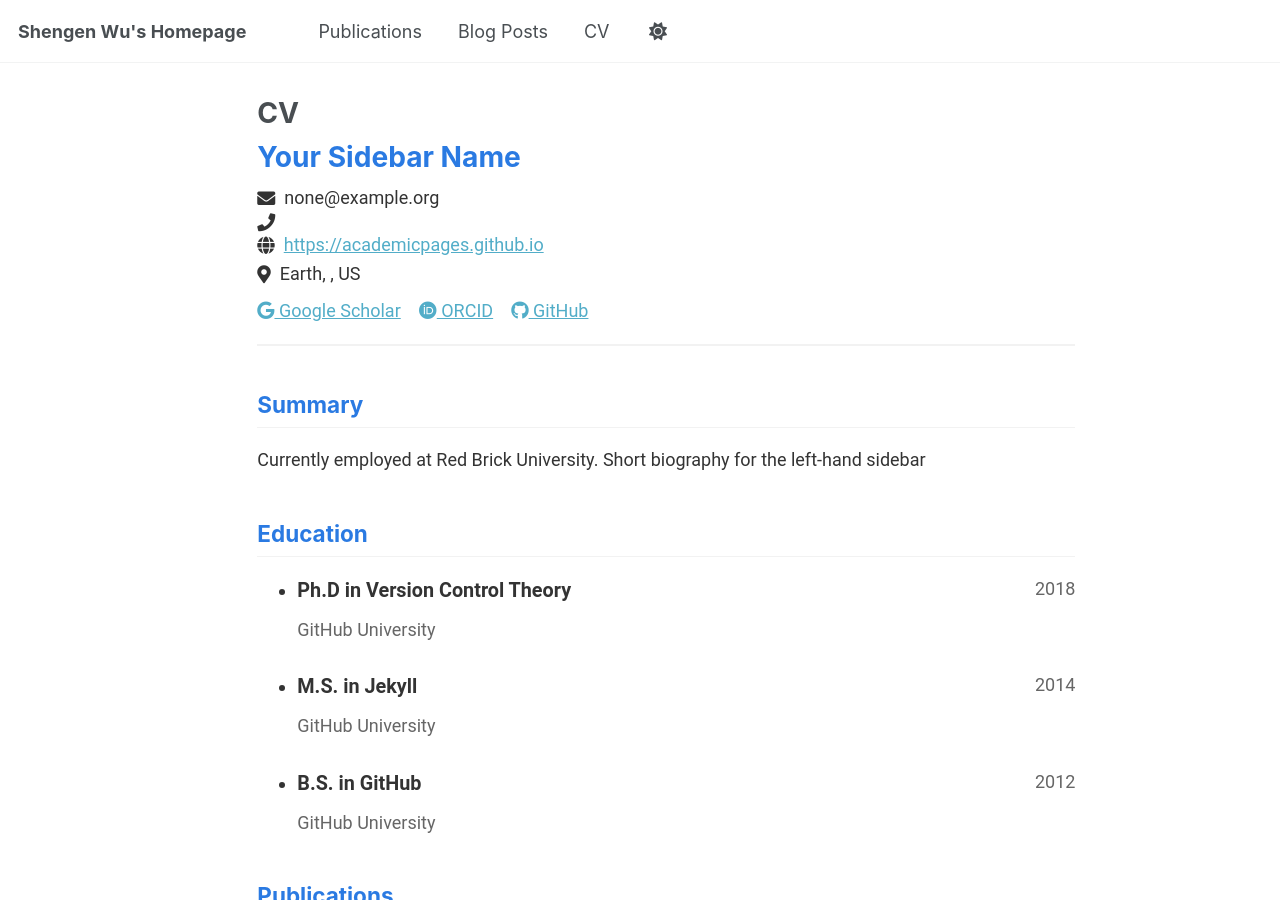
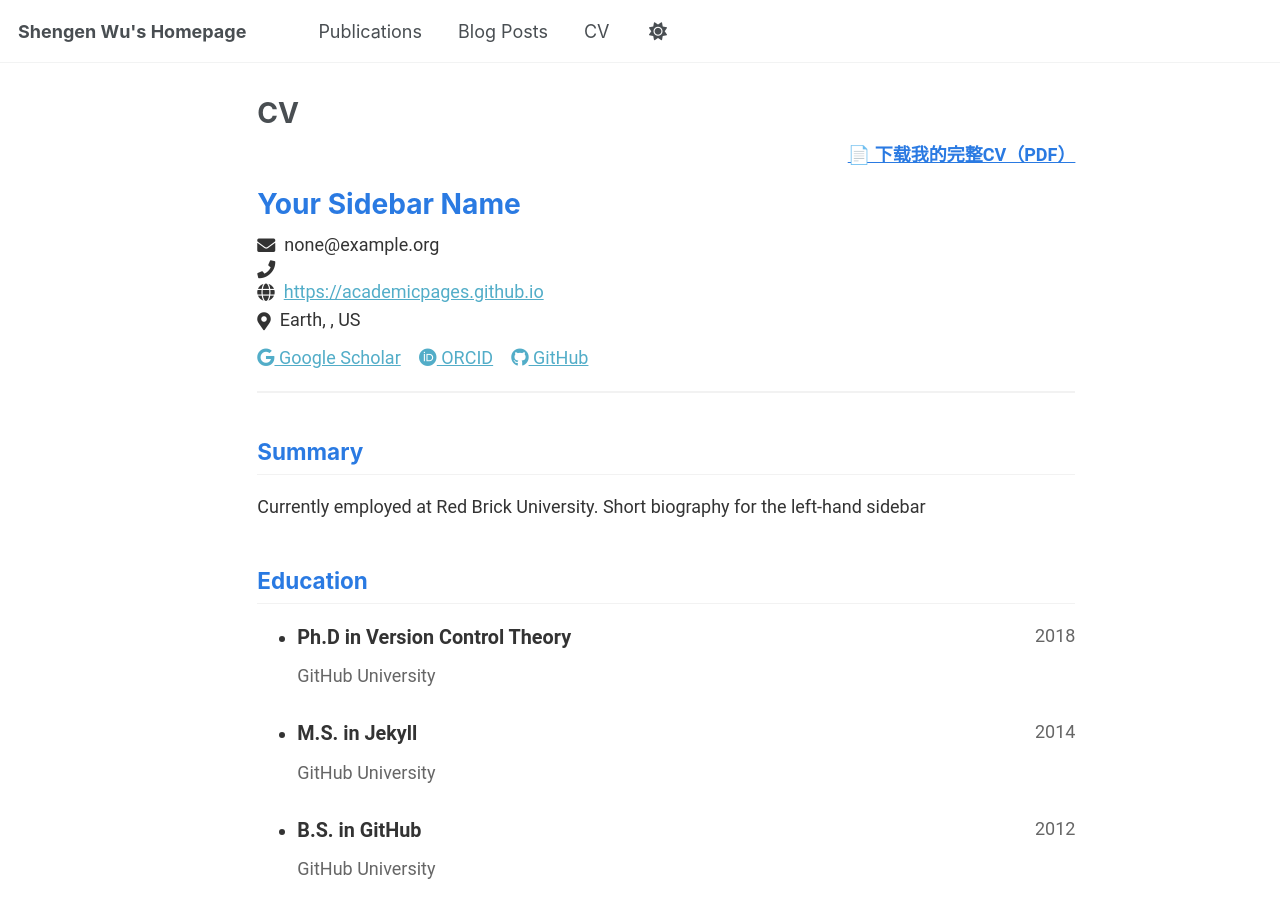
Before and after one commit to ShengenWu/shengenwu.github.io, a Jekyll site: the page built from _pages/cv-json.md, in a window 1280 px wide and 900 px high. Built offline with Jekyll 4.4.1, drawn with Linux system fonts in a browser that asks for light colours.

Commit message:
update cv

```diff
--- a/_includes/cv-template.html
+++ b/_includes/cv-template.html
@@ -1,6 +1,12 @@
 {% assign cv = site.data.cv %}
 
 <div class="cv-container">
+  <!-- 新增：CV PDF 下载链接 -->
+  <div style="text-align:right; margin-bottom: 1em;">
+    <a href="{{ './files/Shengen_WU_CV.pdf' | relative_url }}" target="_blank" style="font-weight:bold; color:#2a7ae2;">
+      📄 下载我的完整CV（PDF）
+    </a>
+  </div>
   <!-- Basic Information -->
   <div class="cv-section cv-header">
     <h1>{{ cv.basics.name }}</h1>
```
Also changed, not shown: 1 other file.
